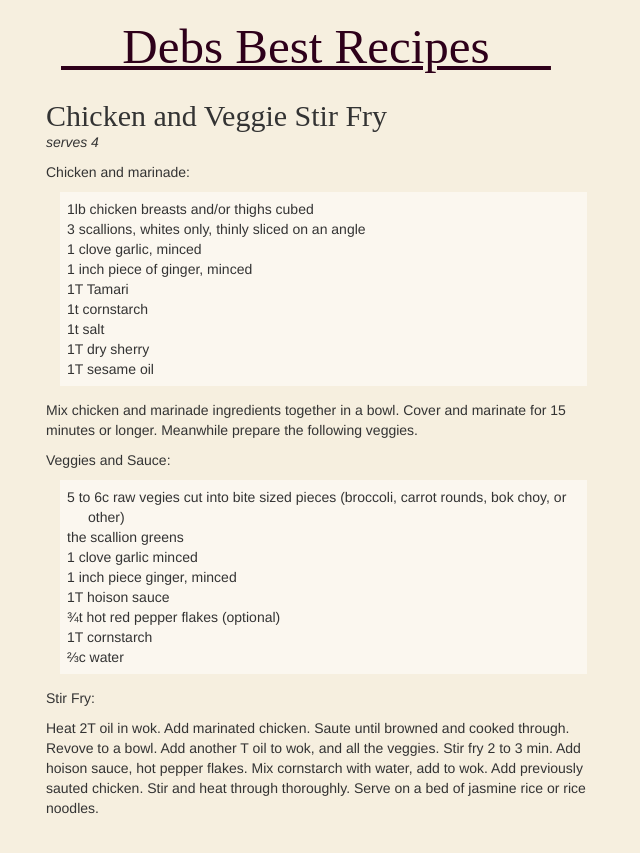
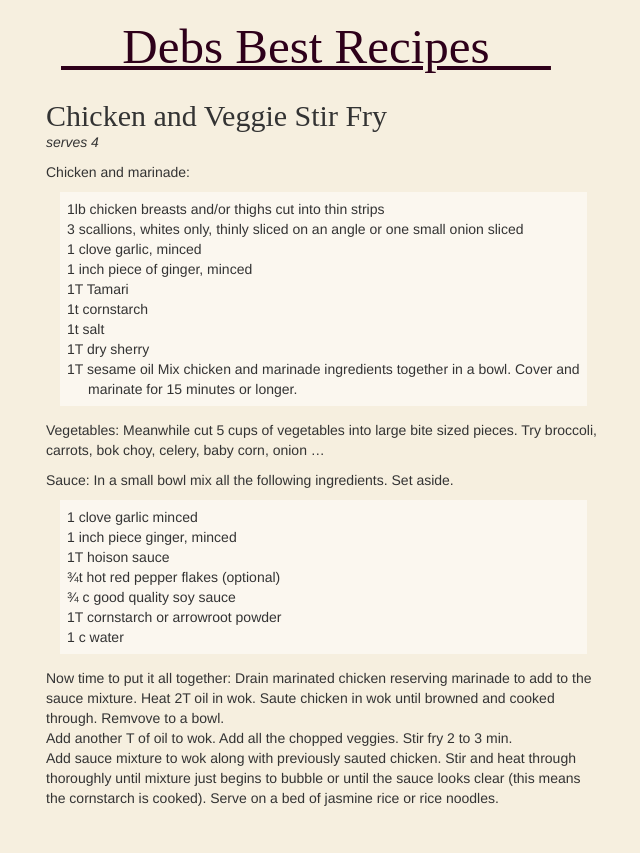
Before and after one commit to JonahBraun/debs-recipes, a Jekyll site: the page built from _posts/2013-11-21-chicken-and-broccoli-stirfry.md, in a window 1280 px wide. Shown: the top 853 px of the page, without its empty margins (9-649 px from the left). Built offline with Jekyll 4.4.1, drawn with Linux system fonts in a browser that asks for light colours; nearby versions of some CDN libraries; some web fonts are replaced; Markdown is read by kramdown in place of the engine named in the settings.

Commit message:
Update 2013-11-21-chicken-and-broccoli-stirfry.md

```diff
--- a/_posts/2013-11-21-chicken-and-broccoli-stirfry.md
+++ b/_posts/2013-11-21-chicken-and-broccoli-stirfry.md
@@ -6,8 +6,8 @@ tags:
 serves: 4
 ---
 Chicken and marinade:
-- 1lb chicken breasts and/or thighs cubed
-- 3 scallions, whites only, thinly sliced on an angle
+- 1lb chicken breasts and/or thighs cut into thin strips
+- 3 scallions, whites only, thinly sliced on an angle or one small onion sliced
 - 1 clove garlic, minced
 - 1 inch piece of ginger, minced
 - 1T Tamari
@@ -15,21 +15,23 @@ Chicken and marinade:
 - 1t salt
 - 1T dry sherry
 - 1T sesame oil
+Mix chicken and marinade ingredients together in a bowl. Cover and marinate for 15 minutes or longer.
 
+Vegetables:
+Meanwhile cut 5 cups of vegetables into large bite sized pieces. Try broccoli, carrots, bok choy, celery, baby corn, onion ...
 
-Mix chicken and marinade ingredients together in a bowl. Cover and marinate for 15 minutes or longer. Meanwhile prepare the following veggies.
-
-Veggies and Sauce:
-- 5 to 6c raw vegies cut into bite sized pieces (broccoli, carrot rounds, bok choy, or other)
-- the scallion greens
+Sauce:
+In a small bowl mix all the following ingredients. Set aside.
 - 1 clove garlic minced
 - 1 inch piece ginger, minced
 - 1T hoison sauce
 - ¾t hot red pepper flakes (optional)
-- 1T cornstarch
-- ⅔c water
+- ¾ c good quality soy sauce
+- 1T cornstarch or arrowroot powder
+- 1 c water
 
-
-Stir Fry:
-
-Heat 2T oil in wok.  Add marinated chicken.  Saute until browned and cooked through. Revove to a bowl.  Add another T oil to wok, and all the veggies.  Stir fry 2 to 3 min.  Add hoison sauce, hot pepper flakes.  Mix cornstarch with water, add to wok. Add previously sauted chicken.  Stir and heat through thoroughly.  Serve on a bed of jasmine rice or rice noodles.
+Now time to put it all together:
+Drain marinated chicken reserving marinade to add to the sauce mixture.
+Heat 2T oil in wok. Saute chicken in wok until browned and cooked through. Remvove to a bowl.
+Add another T of oil to wok. Add all the chopped veggies.  Stir fry 2 to 3 min.
+Add sauce mixture to wok along with previously sauted chicken.  Stir and heat through thoroughly until mixture just begins to bubble or until the sauce looks clear (this means the cornstarch is cooked).  Serve on a bed of jasmine rice or rice noodles.
```
